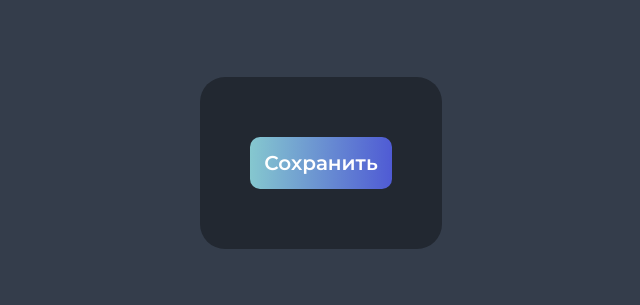
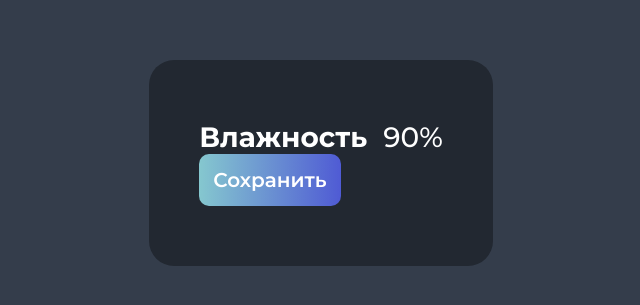
Before and after one commit to AlariCode/21-vuejs, a Vue app: page / in a window 1280 px wide. Shown: the part 245-550 px from the top of the page, without its empty margins (319-959 px from the left). Built offline with nearby package versions, Linux system fonts and the light colour scheme.

Commit message:
Компонент статистики

```diff
--- a/src/App.vue
+++ b/src/App.vue
@@ -1,9 +1,11 @@
 <script setup>
 import Button from "./components/Button.vue";
+import Stat from "./components/Stat.vue";
 </script>
 
 <template>
   <main class="main">
+    <Stat />
     <Button>Сохранить</Button>
   </main>
 </template>
--- /dev/null
+++ b/src/components/Stat.vue
@@ -0,0 +1,23 @@
+<script setup></script>
+
+<template>
+  <div class="stat">
+    <div class="stat-name">Влажность</div>
+    <div class="stat-value">90%</div>
+  </div>
+</template>
+
+<style scoped>
+.stat {
+  font-size: 28px;
+  display: flex;
+  justify-content: space-between;
+  gap: 16px;
+}
+.stat-name {
+  font-weight: 700;
+}
+.stat-value {
+  font-weight: 500;
+}
+</style>
```
Also changed, not shown: 1 other file (tests, documents, lock files or other folders).
